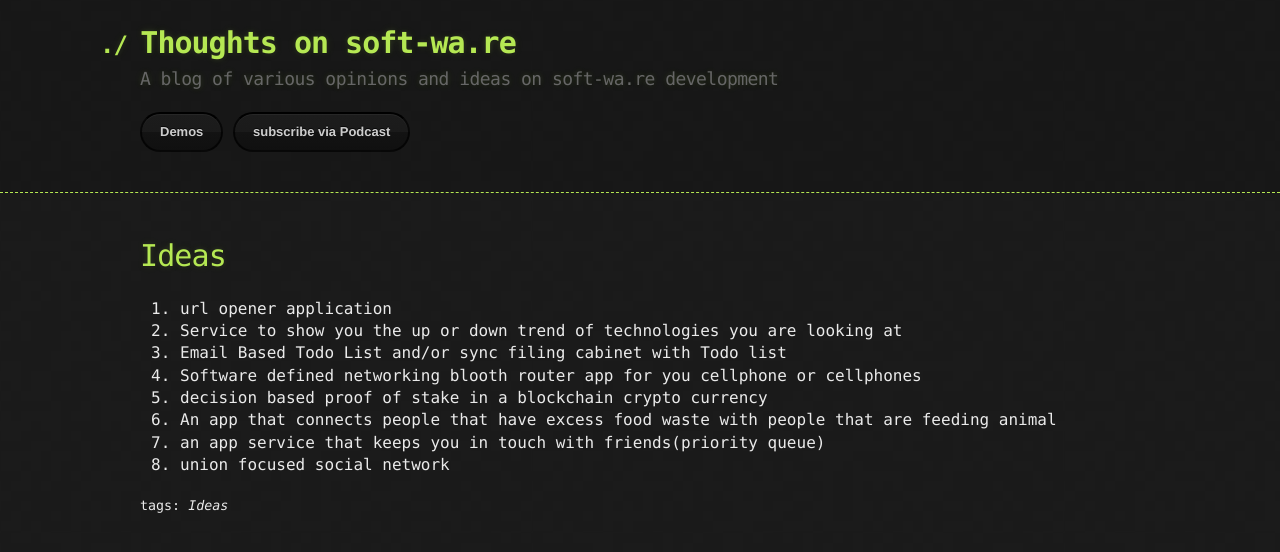
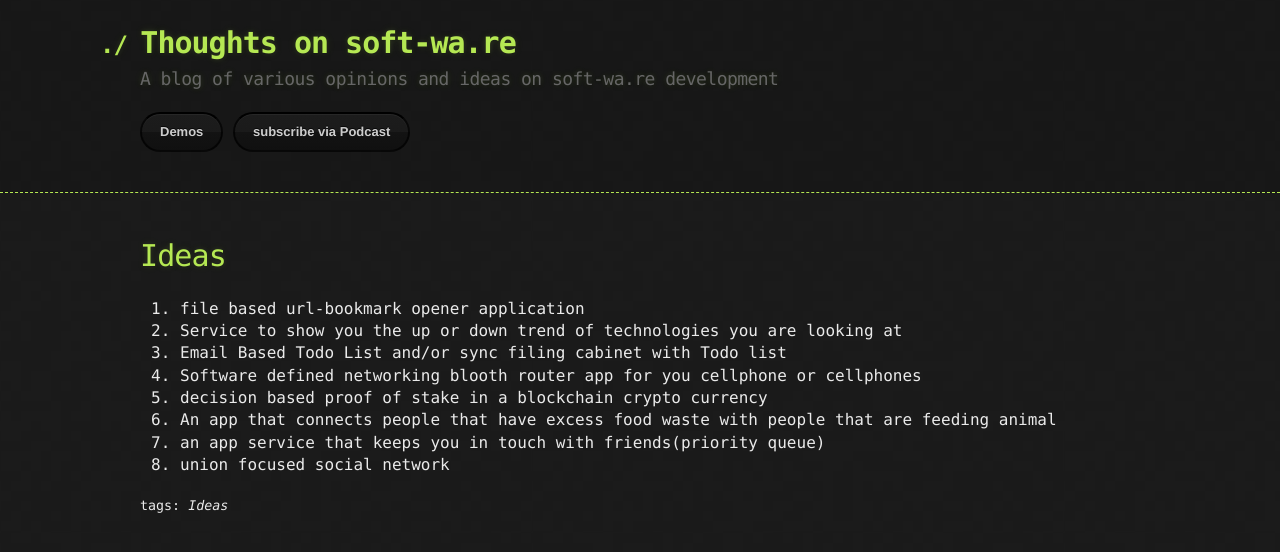
Before and after one commit to tbeckenhauer/tbeckenhauer.github.io, a Jekyll site: the page built from ideas.markdown, in a window 1280 px wide. Shown: the top 552 px of the page. Built offline with Jekyll 4.4.1, drawn with Linux system fonts in a browser that asks for light colours.

Commit message:
Update ideas.markdown

```diff
--- a/ideas.markdown
+++ b/ideas.markdown
@@ -5,7 +5,7 @@ tags: [Ideas]
 permalink: /ideas
 ---
 
-1. url opener application
+1. file based url-bookmark opener application
 2. Service to show you the up or down trend of technologies you are looking at
 3. Email Based Todo List and/or sync filing cabinet with Todo list
 4. Software defined networking blooth router app for you cellphone or cellphones
```
